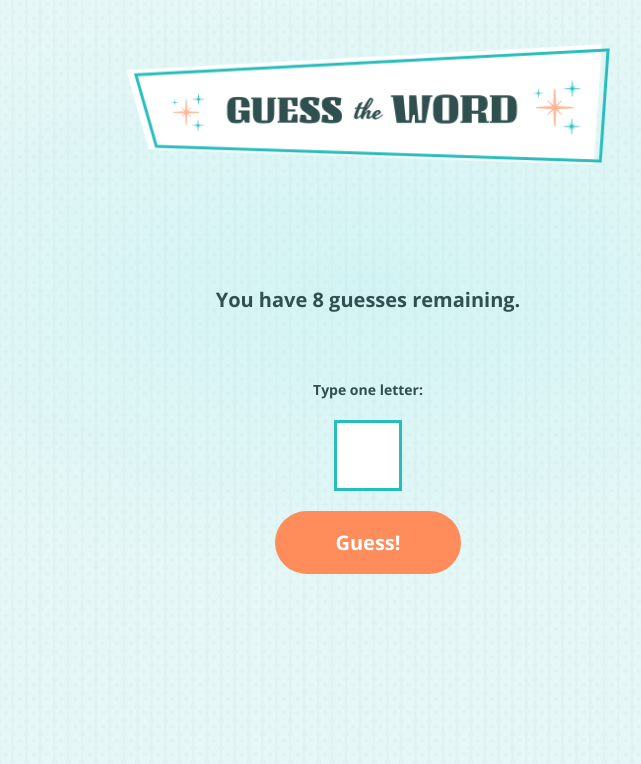
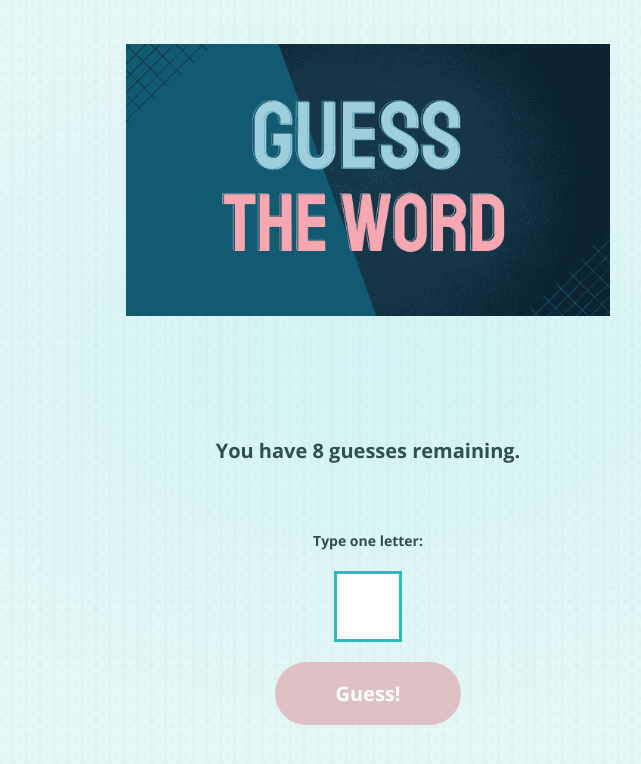
Before and after one commit to CatYoung018/guess-the-word, a plain HTML site: page index.html in a window 1280 px wide. Shown: the whole page, without its empty margins (272-913 px from the left). Drawn offline with nearby package versions, Linux system fonts and the light colour scheme; no server answers; a web font is replaced by a local one.

Commit message:
Updated colors and logo

```diff
--- a/css/styles.css
+++ b/css/styles.css
@@ -114,7 +114,7 @@ input:focus {
   border-radius: 50px;
   margin-top: 1em;
   color: #fff;
-  background: #ff8d5c;
+  background: #dfc1c5;
   font-size: 1em;
   align-self: center;
   outline: none;
--- a/index.html
+++ b/index.html
@@ -16,7 +16,7 @@
   <body>
     <div class="container">
       <h1>
-        <img class="logo" src="img/logo.png" alt="Guess The Word" />
+        <img class="logo" src="img/Guess (1).png" alt="Guess The Word" />
       </h1>
       <p class="message"></p>
       <p class="word-in-progress"></p>
```
Also changed, not shown: img/Guess (1).png (added).
